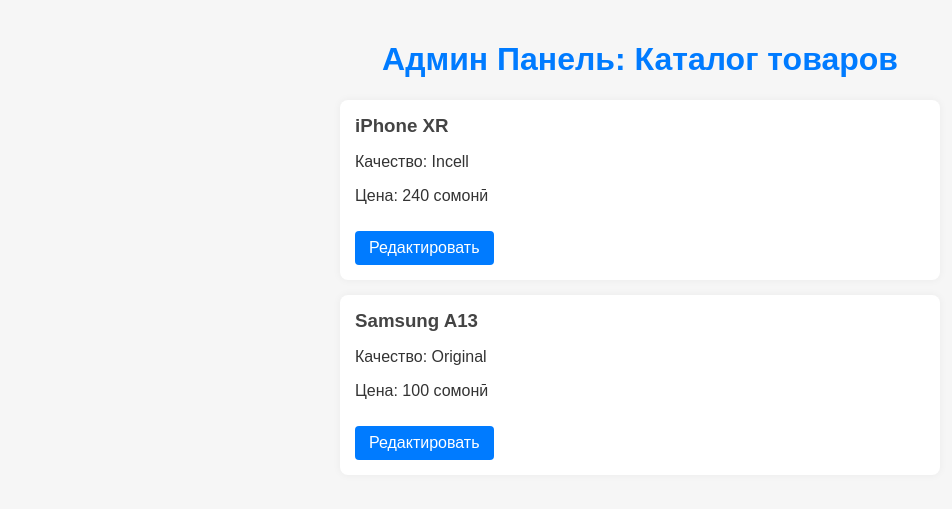
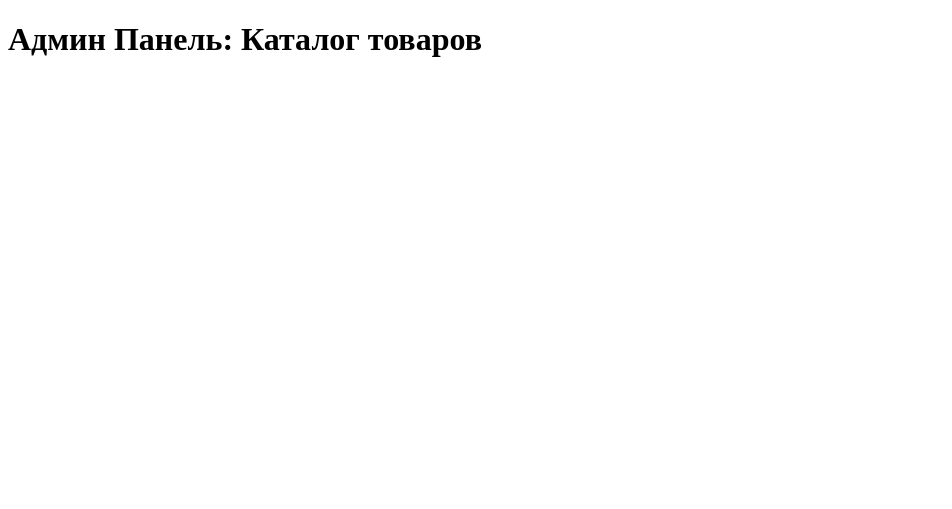
Before and after one commit to Muhammadfotima2/ekran-tj-admin, a Flask app: page / in a window 1280 px wide. Shown: the top 509 px of the page, without its empty margins (0-952 px from the left). Run offline with Flask 3, Linux system fonts and the light colour scheme.

Commit message:
Update catalog.html

```diff
--- a/templates/catalog.html
+++ b/templates/catalog.html
@@ -1,65 +1,10 @@
 <!DOCTYPE html>
 <html lang="ru">
 <head>
-    <meta charset="UTF-8">
-    <meta name="viewport" content="width=device-width, initial-scale=1.0">
-    <title>Админ Панель — Каталог</title>
-    <style>
-        body {
-            font-family: Arial, sans-serif;
-            background-color: #f6f6f6;
-            color: #333;
-            margin: 0;
-            padding: 20px;
-        }
-        h1 {
-            color: #007bff;
-            text-align: center;
-        }
-        .container {
-            max-width: 600px;
-            margin: auto;
-        }
-        .product {
-            background: #fff;
-            padding: 15px;
-            margin-bottom: 15px;
-            border-radius: 8px;
-            box-shadow: 0 0 8px rgba(0,0,0,0.05);
-        }
-        .product h3 {
-            margin: 0;
-            color: #444;
-        }
-        .btn {
-            margin-top: 10px;
-            display: inline-block;
-            background: #007bff;
-            color: white;
-            padding: 8px 14px;
-            text-decoration: none;
-            border-radius: 4px;
-        }
-        .btn:hover {
-            background: #0056b3;
-        }
-    </style>
+  <meta charset="UTF-8">
+  <title>Админ Панель — Каталог</title>
 </head>
 <body>
-    <h1>Админ Панель: Каталог товаров</h1>
-    <div class="container">
-        <div class="product">
-            <h3>iPhone XR</h3>
-            <p>Качество: Incell</p>
-            <p>Цена: 240 сомонӣ</p>
-            <a href="#" class="btn">Редактировать</a>
-        </div>
-        <div class="product">
-            <h3>Samsung A13</h3>
-            <p>Качество: Original</p>
-            <p>Цена: 100 сомонӣ</p>
-            <a href="#" class="btn">Редактировать</a>
-        </div>
-    </div>
+  <h1>Админ Панель: Каталог товаров</h1>
 </body>
 </html>
```
